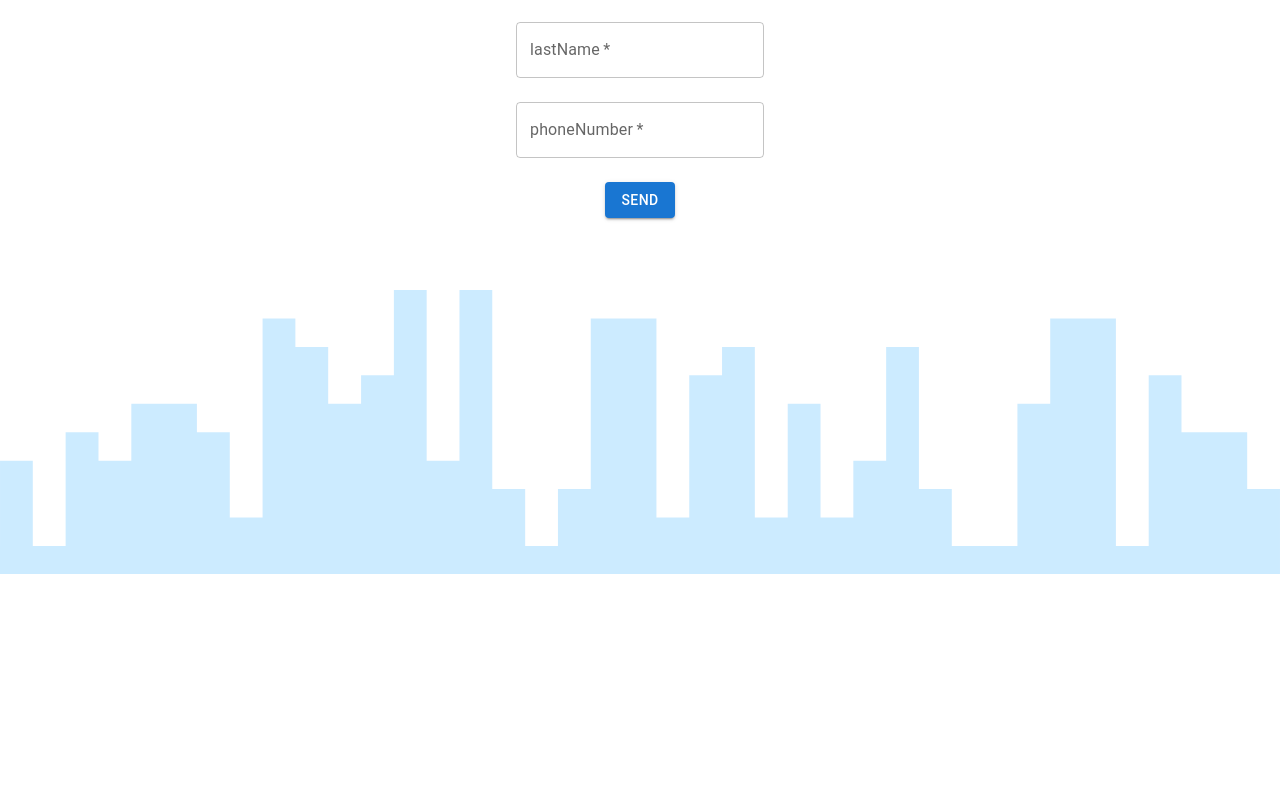
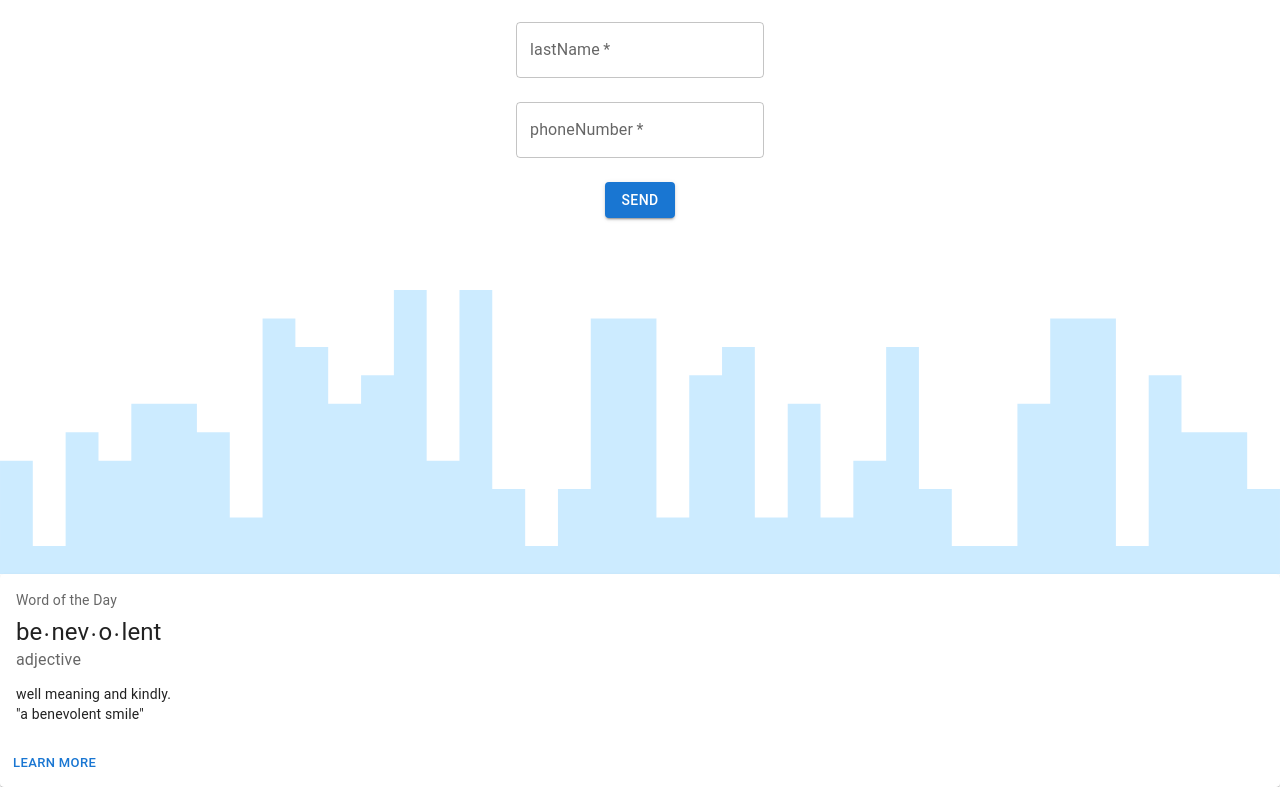
Before and after one commit to arsalannury/react-training, a React (Create React App) app: page / in a window 1280 px wide. Shown: the part 595-1382 px from the top of the page. Before the commit the page ends 1169 px from the top, so only its background shows below. Built offline with nearby package versions, Linux system fonts and the light colour scheme.

Commit message:
Services

```diff
--- a/src/component/App.jsx
+++ b/src/component/App.jsx
@@ -4,6 +4,7 @@
 import Header from './Header/Header';
 import Form from './Form/Form';
 import GalleryAll from './Gallery/GalleryAll';
+import Service from './Services/Service';
 import '../../src/Index.css';
 
 function App() {
@@ -13,6 +14,7 @@
     <Header />
     <GalleryAll />
     <Form />
+    <Service />
     </>
   );
 }
--- /dev/null
+++ b/src/component/Services/Service.jsx
@@ -0,0 +1,52 @@
+import { Component } from "react";
+import * as React from "react";
+import Box from "@mui/material/Box";
+import Card from "@mui/material/Card";
+import CardActions from "@mui/material/CardActions";
+import CardContent from "@mui/material/CardContent";
+import Button from "@mui/material/Button";
+import Typography from "@mui/material/Typography";
+
+const bull = (
+  <Box
+    component="span"
+    sx={{ display: "inline-block", mx: "2px", transform: "scale(0.8)" }}
+  >
+    •
+  </Box>
+);
+
+class Service extends Component {
+  render() {
+    return (
+      <>
+        <Card sx={{ minWidth: 275 }}>
+          <CardContent>
+            <Typography
+              sx={{ fontSize: 14 }}
+              color="text.secondary"
+              gutterBottom
+            >
+              Word of the Day
+            </Typography>
+            <Typography variant="h5" component="div">
+              be{bull}nev{bull}o{bull}lent
+            </Typography>
+            <Typography sx={{ mb: 1.5 }} color="text.secondary">
+              adjective
+            </Typography>
+            <Typography variant="body2">
+              well meaning and kindly.
+              <br />
+              {'"a benevolent smile"'}
+            </Typography>
+          </CardContent>
+          <CardActions>
+            <Button size="small">Learn More</Button>
+          </CardActions>
+        </Card>
+      </>
+    );
+  }
+}
+export default Service;
--- /dev/null
+++ b/src/component/Services/Services.jsx
@@ -0,0 +1 @@
+import { Component } from 'react';
```
